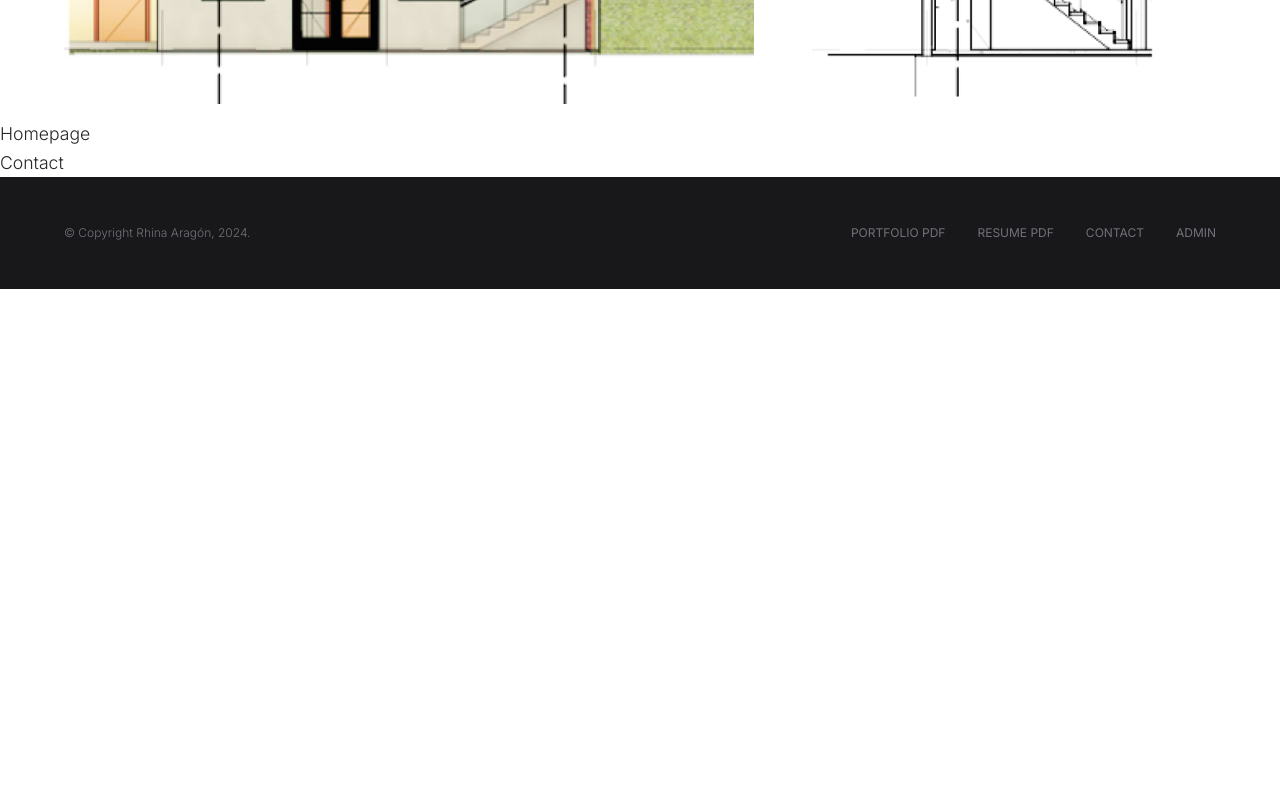
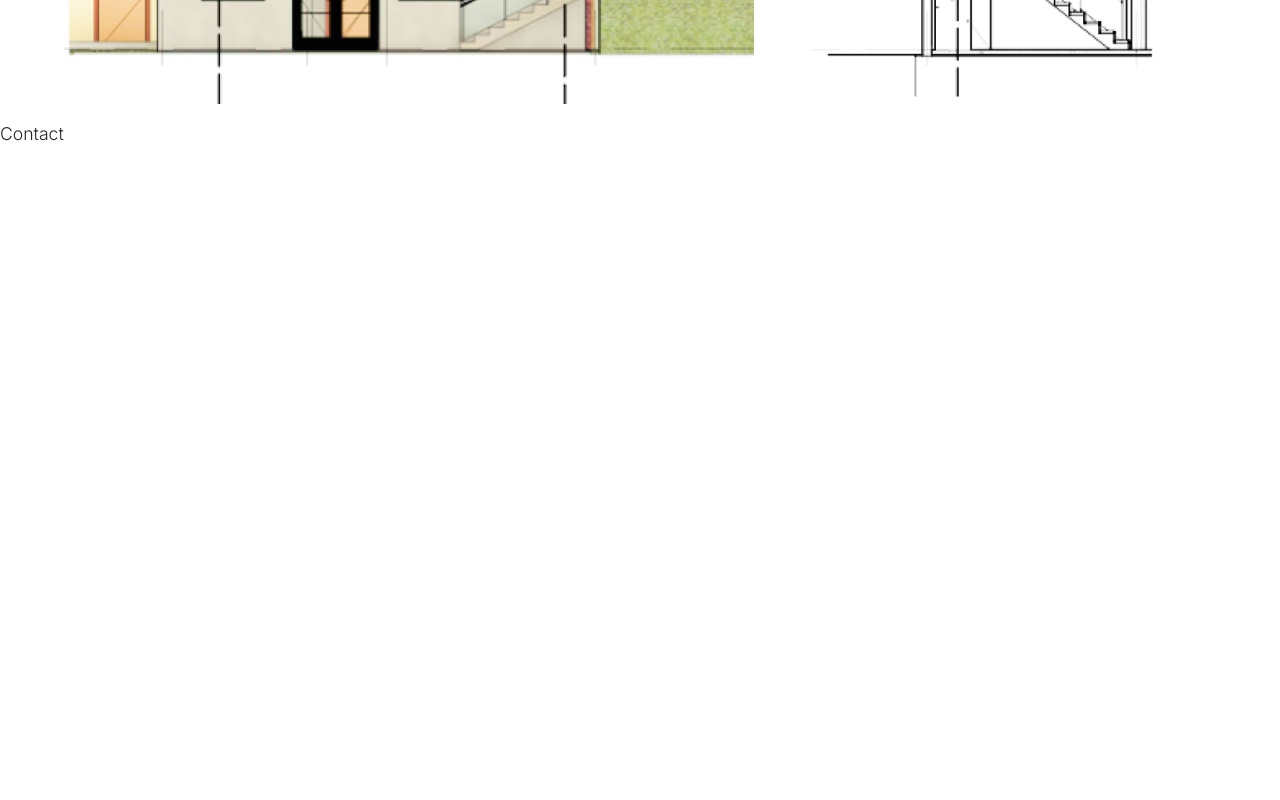
Before and after one commit to liz-garcia/architect-portfolio, a React (Vite) app in the folder client/: page / in a window 1280 px wide. Shown: the part 2280-3080 px from the top of the page. Before the commit the page ends 2569 px from the top, so only its background shows below. Built offline with nearby package versions, Linux system fonts and the light colour scheme; a web font is replaced by a local one.

Commit message:
Fixed issue with contact section element.

```diff
--- a/client/src/pages/About/About.jsx
+++ b/client/src/pages/About/About.jsx
@@ -17,7 +17,6 @@ function AboutSection() {
         <FeaturedProjectsSection />
       </section>
       <ResumeSection />
-      <section id="contact"></section>
     </section>
   );
 }
--- a/client/src/pages/Home/Home.jsx
+++ b/client/src/pages/Home/Home.jsx
@@ -41,10 +41,9 @@ function Home() {
       <div id="homepage" className={homeStyle}>
         <HeroSection />
         <AboutSection />
-        <h1>Homepage</h1>
-        <div id="contact" className="h-vh">
+        <section id="contact" className="h-dvh">
           Contact
-        </div>
+        </section>
       </div>
     </>
   );
```
